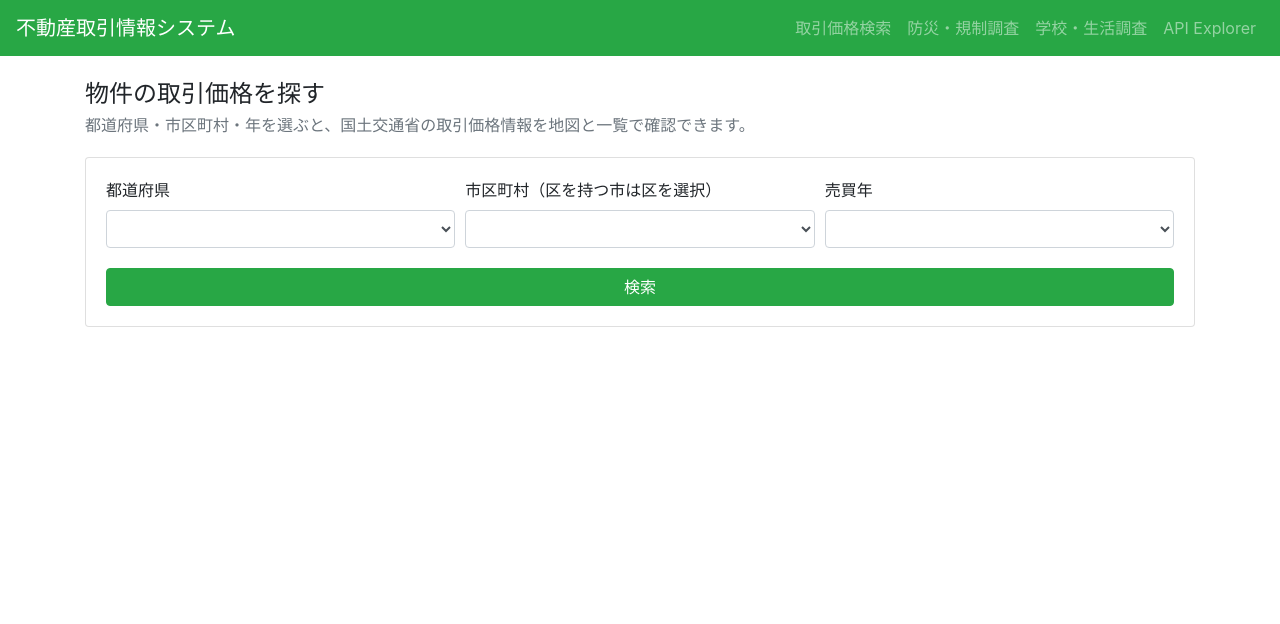
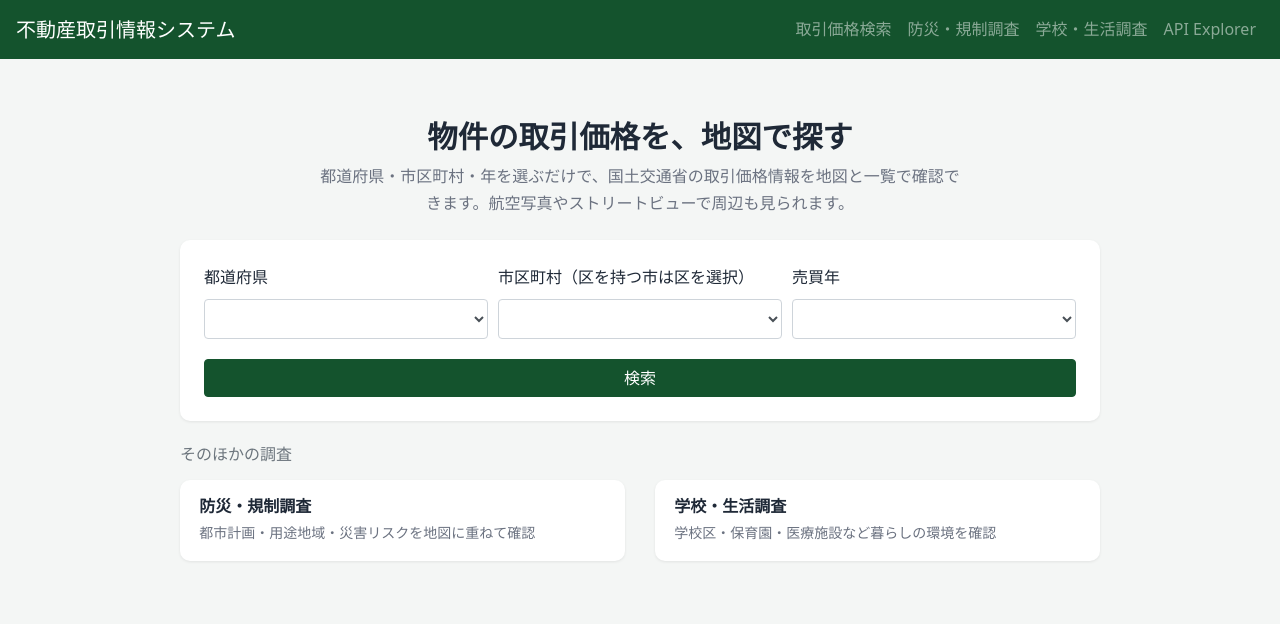
Before and after one commit to oohasikazuyuki/product_thing, a CakePHP app: the page made by html/product_thing/templates/API/select_a_p_i.php in a window 1280 px wide. Shown: the top 624 px of the page. Run offline with PHP 8.4 and a stand-in for CakePHP, Linux system fonts and the light colour scheme; the template is opened without the code that fills it, so the values that code supplies are empty; form fields are guessed from the names that the template uses; some libraries are stand-ins or nearby versions.

Commit message:
feat: UI/UXの磨き込み（検索トップ刷新、結果画面の地図・凡例・進捗表示、共通デザイン調整）
- 共通CSS: 配色(深緑)・フォント・カード・スティッキーヘッダを統一
- 検索画面: ヒーロー表示と他機能への導線カード
- 結果画面: 選択市区町村へ自動で地図を寄せる、価格の色の凡例、読み込み中スピナー、
  モードボタンの配色統一、準備中レイヤーを非表示
- 分析画面: 画面間リンクのボタン配色を統一

```diff
--- a/html/product_thing/templates/API/select_a_p_i.php
+++ b/html/product_thing/templates/API/select_a_p_i.php
@@ -1,11 +1,13 @@
 <?php $this->assign('title', '取引価格検索'); ?>
-<div class="page-header">
-    <h1>物件の取引価格を探す</h1>
-    <p>都道府県・市区町村・年を選ぶと、国土交通省の取引価格情報を地図と一覧で確認できます。</p>
+<div class="hero">
+    <h1>物件の取引価格を、地図で探す</h1>
+    <p>都道府県・市区町村・年を選ぶだけで、国土交通省の取引価格情報を地図と一覧で確認できます。航空写真やストリートビューで周辺も見られます。</p>
 </div>
 
+<div class="row justify-content-center">
+<div class="col-lg-10">
 <div class="card">
-    <div class="card-body">
+    <div class="card-body p-4">
         <?= $this->Form->create(null, ['url' => ['controller' => 'PriceSearch', 'action' => 'selectAPI'], 'class' => 'needs-validation', 'novalidate' => true, 'id' => 'searchForm']) ?>
         <div class="form-row">
             <div class="form-group col-md-4">
@@ -50,6 +52,22 @@
         </div>
         <?= $this->Form->button('検索', ['class' => 'btn btn-success btn-block', 'id' => 'searchButton']) ?>
         <?= $this->Form->end() ?>
+    </div>
+</div>
+</div>
+</div>
+
+<div class="row mt-4 justify-content-center">
+    <div class="col-lg-10">
+        <h2 class="h6 text-muted mb-3">そのほかの調査</h2>
+        <div class="row">
+            <div class="col-md-6 mb-3">
+                <?= $this->Html->link('<h2>防災・規制調査</h2><p>都市計画・用途地域・災害リスクを地図に重ねて確認</p>', ['controller' => 'AreaAnalysis', 'action' => 'safetySurvey'], ['class' => 'card feature-card', 'escape' => false]) ?>
+            </div>
+            <div class="col-md-6 mb-3">
+                <?= $this->Html->link('<h2>学校・生活調査</h2><p>学校区・保育園・医療施設など暮らしの環境を確認</p>', ['controller' => 'AreaAnalysis', 'action' => 'schoolSurvey'], ['class' => 'card feature-card', 'escape' => false]) ?>
+            </div>
+        </div>
     </div>
 </div>
 
--- a/html/product_thing/templates/AreaAnalysis/safety_survey.php
+++ b/html/product_thing/templates/AreaAnalysis/safety_survey.php
@@ -7,7 +7,7 @@
         <p>取引価格に加えて、都市計画・用途地域・立地適正化計画を重ねて確認できます。 <span class="small">出典：不動産情報ライブラリ（国土交通省）</span></p>
     </div>
     <div class="mb-3">
-        <?= $this->Html->link('学校調査へ', ['controller' => 'AreaAnalysis', 'action' => 'schoolSurvey', '?' => ['area' => $area, 'city' => $city, 'year' => $year, 'district' => $district]], ['class' => 'btn btn-outline-primary btn-sm']) ?>
+        <?= $this->Html->link('学校調査へ', ['controller' => 'AreaAnalysis', 'action' => 'schoolSurvey', '?' => ['area' => $area, 'city' => $city, 'year' => $year, 'district' => $district]], ['class' => 'btn btn-outline-secondary btn-sm']) ?>
     </div>
     <?= $this->element('analysis_filter', ['targetAction' => 'safetySurvey', 'area' => $area, 'city' => $city, 'year' => $year, 'district' => $district, 'areaOptions' => $areaOptions, 'cityOptions' => $cityOptions, 'yearOptions' => $yearOptions, 'districtOptions' => $districtOptions]) ?>
     <div id="map" class="map-canvas"></div>
--- a/html/product_thing/templates/AreaAnalysis/school_survey.php
+++ b/html/product_thing/templates/AreaAnalysis/school_survey.php
@@ -10,7 +10,7 @@
         <p>取引価格に加えて、学校区・学校・保育園・医療/福祉施設を重ねて確認できます。 <span class="small">出典：不動産情報ライブラリ（国土交通省）</span></p>
     </div>
     <div class="mb-3">
-        <?= $this->Html->link('防災調査へ', ['controller' => 'AreaAnalysis', 'action' => 'safetySurvey', '?' => ['area' => $area, 'city' => $city, 'year' => $year, 'district' => $district]], ['class' => 'btn btn-outline-primary btn-sm']) ?>
+        <?= $this->Html->link('防災調査へ', ['controller' => 'AreaAnalysis', 'action' => 'safetySurvey', '?' => ['area' => $area, 'city' => $city, 'year' => $year, 'district' => $district]], ['class' => 'btn btn-outline-secondary btn-sm']) ?>
     </div>
     <?= $this->element('analysis_filter', ['targetAction' => 'schoolSurvey', 'area' => $area, 'city' => $city, 'year' => $year, 'district' => $district, 'areaOptions' => $areaOptions, 'cityOptions' => $cityOptions, 'yearOptions' => $yearOptions, 'districtOptions' => $districtOptions]) ?>
     <div class="row">
--- a/html/product_thing/templates/layout/default.php
+++ b/html/product_thing/templates/layout/default.php
@@ -21,7 +21,7 @@ $navItems = [
     <?= $this->fetch('css') ?>
 </head>
 <body>
-<nav class="navbar navbar-expand-lg navbar-dark bg-success">
+<nav class="navbar navbar-expand-lg navbar-dark navbar-app">
     <?= $this->Html->link('不動産取引情報システム', ['controller' => 'PriceSearch', 'action' => 'selectAPI'], ['class' => 'navbar-brand']) ?>
     <button class="navbar-toggler" type="button" data-toggle="collapse" data-target="#navbarNav" aria-controls="navbarNav" aria-expanded="false" aria-label="メニューを開く">
         <span class="navbar-toggler-icon"></span>
--- a/html/product_thing/webroot/css/app.css
+++ b/html/product_thing/webroot/css/app.css
@@ -1,10 +1,34 @@
 /* 全画面共通スタイル */
+:root { --brand: #14532d; --brand-soft: #e8f3ec; --ink: #1f2937; --muted: #6b7280; }
+body { background: #f4f6f5; color: var(--ink); font-family: system-ui, -apple-system, "Hiragino Sans", "Noto Sans JP", "Yu Gothic", Meiryo, sans-serif; line-height: 1.65; }
+a { color: #166534; }
+.navbar-app { background: var(--brand); }
+.navbar-app .nav-link { padding: .5rem .9rem; border-radius: 6px; }
+.navbar-app .nav-item.active .nav-link { background: rgba(255,255,255,.16); font-weight: 600; }
+.card { border: 0; border-radius: 10px; box-shadow: 0 1px 3px rgba(0,0,0,.08); }
+.btn-success { background: var(--brand); border-color: var(--brand); }
+.btn-success:hover, .btn-success:focus { background: #0f3f22; border-color: #0f3f22; }
+.btn:focus, .form-control:focus, .page-link:focus { box-shadow: 0 0 0 .2rem rgba(22,101,52,.25); }
+.form-control { height: calc(1.5em + 1rem); }
 .table th, .table td { vertical-align: middle; }
-.table thead th { background-color: #343a40; color: #fff; white-space: nowrap; }
+.table thead th { background-color: #1f2937; color: #fff; white-space: nowrap; position: sticky; top: 0; z-index: 1; }
+.table-card { max-height: 70vh; overflow: auto; border-radius: 10px; background: #fff; box-shadow: 0 1px 3px rgba(0,0,0,.08); }
+.table-card .table { margin-bottom: 0; }
 .page-header { margin-bottom: 1.25rem; }
-.page-header h1 { font-size: 1.5rem; margin-bottom: .25rem; }
-.page-header p { margin-bottom: 0; color: #6c757d; }
-.map-canvas { width: 100%; height: 520px; border-radius: 8px; }
-@media (max-width: 575.98px) { .map-canvas { height: 360px; } }
-.mode-btn.is-active { font-weight: 700; }
+.page-header h1 { font-size: 1.5rem; font-weight: 700; margin-bottom: .25rem; }
+.page-header p { margin-bottom: 0; color: var(--muted); }
+.hero { padding: 2.25rem 0 1.5rem; text-align: center; }
+.hero h1 { font-size: 1.9rem; font-weight: 700; }
+.hero p { color: var(--muted); max-width: 40rem; margin: .5rem auto 0; }
+.feature-card { display: block; height: 100%; padding: 1.1rem 1.2rem; color: inherit; text-decoration: none; transition: transform .15s, box-shadow .15s; }
+.feature-card:hover { color: inherit; text-decoration: none; transform: translateY(-2px); box-shadow: 0 4px 12px rgba(0,0,0,.12); }
+.feature-card h2 { font-size: 1rem; font-weight: 700; margin-bottom: .25rem; }
+.feature-card p { font-size: .875rem; color: var(--muted); margin: 0; }
+.map-canvas { width: 100%; height: 520px; border-radius: 10px; box-shadow: 0 1px 3px rgba(0,0,0,.12); }
+@media (max-width: 575.98px) { .map-canvas { height: 360px; } .hero h1 { font-size: 1.5rem; } }
+.mode-btn.is-active { background: var(--brand); border-color: var(--brand); color: #fff; font-weight: 600; }
 .row-clickable { cursor: pointer; }
+.row-clickable:focus { outline: 2px solid #166534; outline-offset: -2px; }
+.map-toolbar .btn { min-height: 2.25rem; }
+@media (prefers-reduced-motion: reduce) { .feature-card { transition: none; } }
+.legend-dot { display: inline-block; width: .8rem; height: .8rem; border-radius: 50%; margin-right: .3rem; vertical-align: -1px; }
```
Also changed, not shown: html/product_thing/templates/API/display_price.php (+34 -8 lines).
